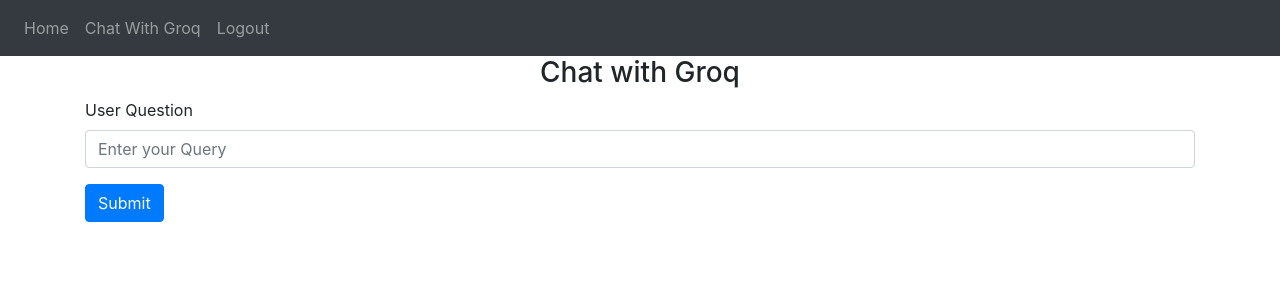
After one commit to Bharathhh30/Todo-App-Flask, a Flask app: page /chatwithgroq in a window 1280 px wide. The commit adds this page. Shown: the top 300 px of the page. Run offline with Flask 3, Linux system fonts and the light colour scheme; a user stored in the database is signed in; some libraries are stand-ins or nearby versions.

Commit message:
Working on ChatwithGroq feature

```diff
--- a/website/templates/base.html
+++ b/website/templates/base.html
@@ -27,6 +27,7 @@
             <div class="navbar-nav">
                 {% if user.is_authenticated %}
                 <a href="/" class="nav_item nav-link" id="home">Home</a>
+                <a href="/chatwithgroq" class="nav_item nav-link" id="groq">Chat With Groq</a>
                 <a href="/logout" class="nav_item nav-link" id="logout">Logout</a>
                 {% else  %}
                 <a href="/login" class="nav_item nav-link" id="login">Login</a>
--- /dev/null
+++ b/website/templates/groq.html
@@ -0,0 +1,16 @@
+{% extends "base.html" %}
+{% block title %}Chat With Groq{% endblock %}
+
+{% block content %}
+<form action="/chatwithgroq" method="post">
+    <h3 align="center">Chat with Groq</h3>
+
+    <div class="form-group">
+        <label for="question">User Question</label>
+        <input type="text" name="question" class="form-control" id="question" placeholder="Enter your Query">
+    </div>
+
+    <button type="submit" class="btn btn-primary">Submit</button>
+</form>
+    <pre>{{ ans|safe }}</pre>
+{% endblock %}
--- a/website/views.py
+++ b/website/views.py
@@ -3,6 +3,12 @@
 from .models import Notes
 from . import *
 import json
+import os
+from groq import Groq
+
+client = Groq(
+    api_key='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'
+)
 
 
 views = Blueprint('views',__name__)
@@ -36,3 +42,23 @@
             db.session.commit()
             return jsonify({}), 200
     return jsonify({}), 400
+
+@views.route('/chatwithgroq',methods=['GET','POST'])
+@login_required
+def chat_with_groq():
+    # conetent_given=request.form.get("question")
+
+
+    # chat_completion = client.chat.completions.create(
+    #     messages=[
+    #         {
+    #             "role": "user",
+    #             "content": conetent_given,
+    #         }
+    #     ],
+    #     model="llama3-8b-8192",
+    # )
+
+    # output=chat_completion.choices[0].message.content
+    # # response_html = markdown.markdown(output)
+    return render_template('groq.html',user=current_user)
```
Also changed, not shown: instance/database.db, 3 other files.
